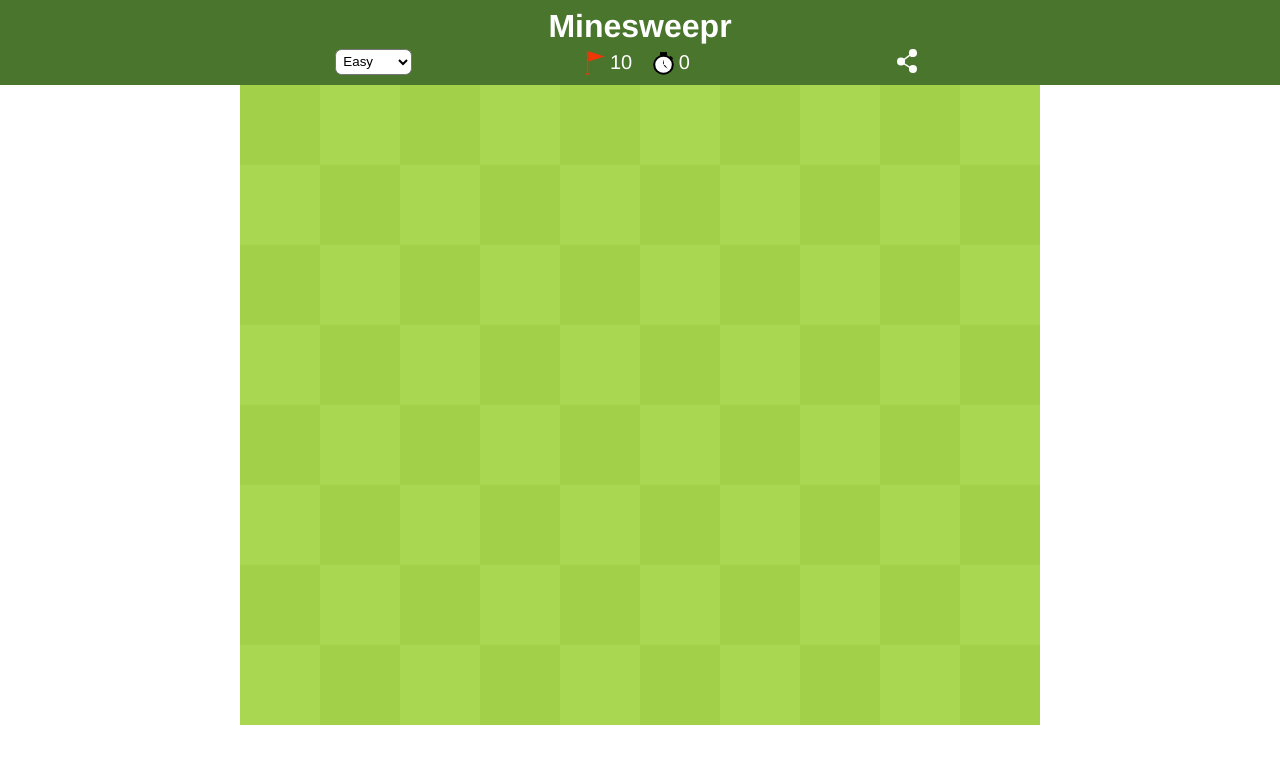
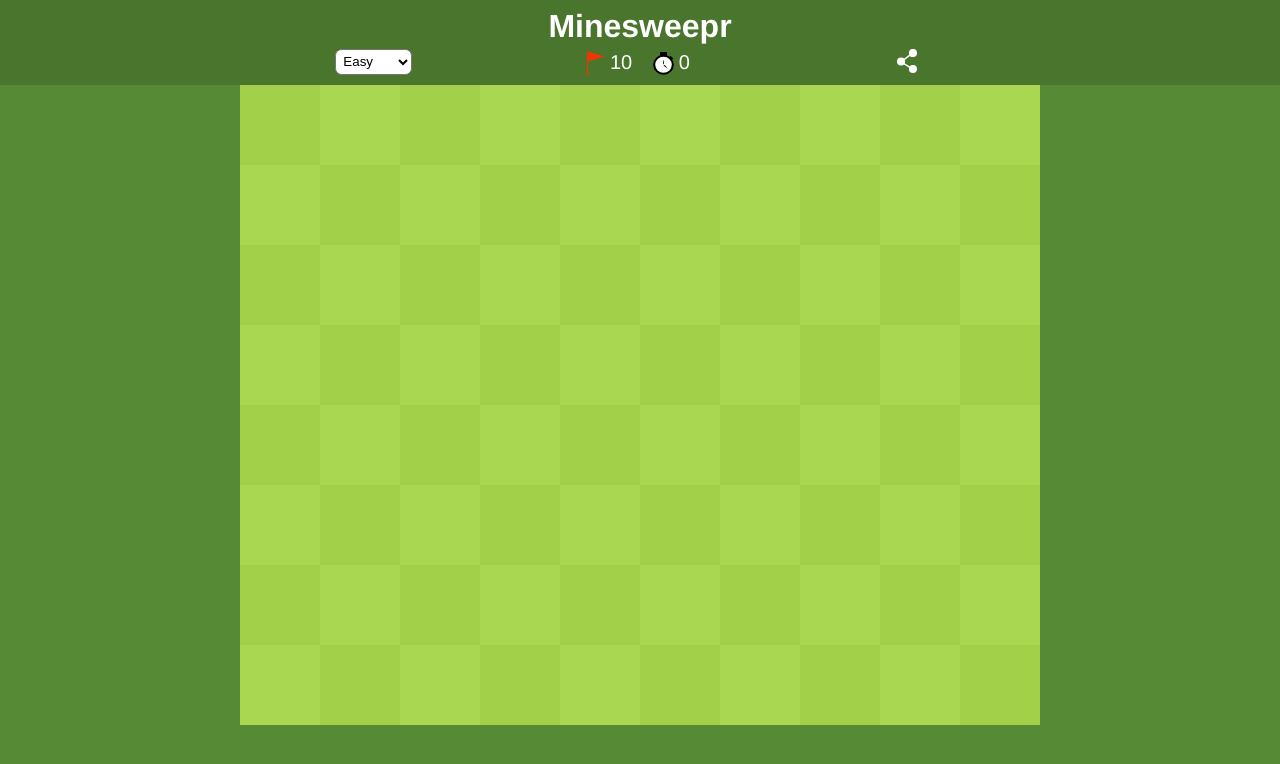
Before and after one commit to lhossackucalgary/minesweepr, a Vue app: page / in a window 1280 px wide. Shown: the top 764 px of the page. Built offline with nearby package versions, Linux system fonts and the light colour scheme.

Commit message:
add full screen background color

```diff
--- a/src/App.vue
+++ b/src/App.vue
@@ -22,6 +22,7 @@ export default {
 #app {
   display: flex;
   flex-direction: column;
+  background-color: rgb(87,138,52);
 }
 </style>
 
--- a/src/components/Gameboard.vue
+++ b/src/components/Gameboard.vue
@@ -72,13 +72,11 @@ export default {
 .easy {
   height: 80vw;
   grid-template-columns: repeat(10, 1fr);
-  grid-template-rows: repeat(8, 1fr);
 }
 
 .medium {
   height: 77.778vw;
   grid-template-columns: repeat(18, 1fr);
-  grid-template-rows: repeat(14, 1fr);
 }
 
 @media (min-width: 800px) {
```
